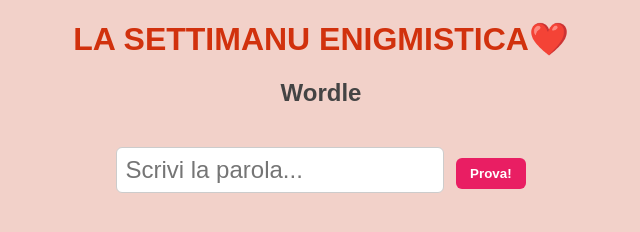
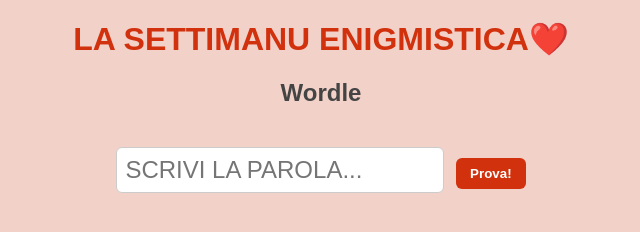
Before and after one commit to katnicoletti8-oss/wordle, a plain HTML site: page index.html in a window 1280 px wide. Shown: the whole page, without its empty margins (319-959 px from the left). Drawn offline with Linux system fonts and the light colour scheme.

Commit message:
Update style.css

```diff
--- a/style.css
+++ b/style.css
@@ -63,6 +63,7 @@ h2 {
   font-size: 1em;
   border-radius: 6px;
   border: 1px solid #ccc;
+  text-transform: uppercase;
 }
 
 #submit-btn {
@@ -70,7 +71,7 @@ h2 {
   margin-left: 5px;
   border: none;
   border-radius: 6px;
-  background: #e91e63;
+  background: #d1310d;
   color: white;
   font-weight: bold;
   cursor: pointer;
@@ -78,7 +79,7 @@ h2 {
 }
 
 #submit-btn:hover {
-  background: #d81b60;
+  background: #d1310d;
 }
 
 #message {
```
